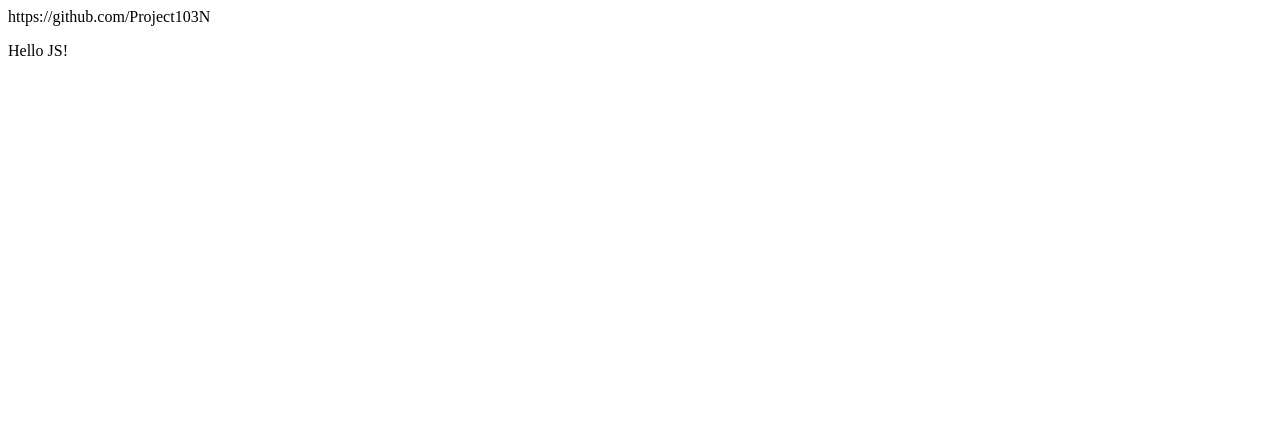
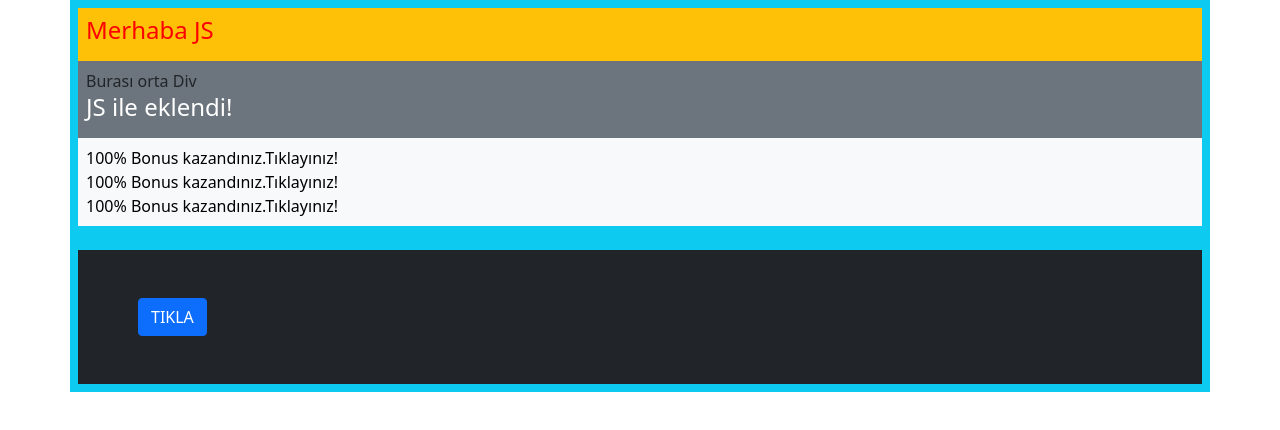
Before and after one commit to Diclekanat/NA_303, a plain HTML site: page Web05/index.html in a window 1280 px wide. Drawn offline with nearby package versions, Linux system fonts and the light colour scheme.

Commit message:
Web tasarımı 5. dersinde javascript uygulaması yapıldı.

```diff
--- a/Web05/index.html
+++ b/Web05/index.html
@@ -1,107 +1,74 @@
-https://github.com/Project103N
-
-
-
 <!DOCTYPE html>
 <html lang="en">
 <head>
     <meta charset="UTF-8">
     <meta http-equiv="X-UA-Compatible" content="IE=edge">
     <meta name="viewport" content="width=device-width, initial-scale=1.0">
-    <link rel="icon" type="image/png" href="https://avatars.githubusercontent.com/u/4602062?v=4">
-    <title>JS 01</title>
+    <link href="https://cdn.jsdelivr.net/npm/bootstrap@5.1.3/dist/css/bootstrap.min.css" rel="stylesheet" integrity="sha384-1BmE4kWBq78iYhFldvKuhfTAU6auU8tT94WrHftjDbrCEXSU1oBoqyl2QvZ6jIW3" crossorigin="anonymous">
+    <title>HTML Manipulation with JS</title>
 </head>
 <body>
-    <p>Hello JS!</p>
+    <main class="container bg-info p-2" style="min-height: 200px;">
+        <div id="ust" class="bg-warning p-2"></div>
+        <div id="orta" class="bg-secondary p-2">Burası orta Div</div>
+        <div id="alt" class="bg-light p-2">
+            <a class="link" href="//https://networkakademi.net">100% Bonus kazandınız.Tıklayınız!</a><br>
+            <a class="link" href="//https://networkakademi.net">100% Bonus kazandınız.Tıklayınız!</a><br>
+            <a class="link" href="//https://networkakademi.net">100% Bonus kazandınız.Tıklayınız!</a>
+        </div><br>
+        <div>
+            <footer class="row bg-dark p-5 m-0" style="color: wheat;">
+            <form>
+                <a id="changeTheme" class="btn btn-primary">TIKLA</a>
+            </form>
+            </footer>
+        </div>
+
+    </main>
+
     <script>
-        /*
-            Çoklu
-            yorum
-            satırı
-        */
-       // tek satır yorum
+        //id seçici
+        let ustDiv=document.getElementById("ust");
+        console.log(ustDiv);
 
-        var sayi = 5;  // 1 den fazla kez tanımlanabilir.
-        var sayi = 10;
+        //html değiştirme
+        ustDiv.innerHTML="<h4>Merhaba JS</h4>";
+        //ustDiv.innerText="<h4>Merhaba JS</h4>";
 
-        let sayi2 = 5; // 1 defa tanımlanabilir.
-        sayi2 = 10;
-        console.log(sayi2);
+        //css özelliği ekleme
+        ustDiv.style="color:red; font-weight:bold;";
 
-        const pi = 3.14; // Sabit veri
-        // pi = 3; // hata verir!
+        //querySelector seçici
+        let ortaDiv=document.querySelector("div#orta");
+        console.log(ortaDiv);
+
+        ortaDiv.innerHTML+="<br><h4 style='color:#fff'>JS ile eklendi!</h4>";
+
+        //querySelectorAll seçici
+        let linkler=document.querySelectorAll("a.link");
+
+        //console.log(typeof linkler);
+        //console.log(linkler);
+        linkler.forEach(link=>{
+            link.style="text-decoration:none; color:black;";
+        });
 
 
-        // alert("Merhabalar");
-
-        ///////////////////////
-        //    VERİ TİPLERİ   //
-        ///////////////////////
-
-        // Number: tam ve ondalıklı sayılar + - 2 üssü 53
-        // BigInt: Number'dan daha büyük sayılar için.
-        // String
-        // Boolean
-        // null
-        // Object
-
-        //////////////////////////
-        //    Tip Dönüşümleri   //
-        //////////////////////////
-
-        let variable = "125";
-        console.log(typeof variable);
-        console.log(typeof alert);
-        console.log(typeof 7);
-        console.log(typeof Math);
-        console.log(typeof true);
-
-        var sayi = Number("145");
-        var mesaj = "sayi değişkeninin veri tipi: "+typeof sayi;
-        console.log(mesaj);
-
-        console.log(typeof String(145));
-        console.log(Boolean("NA303"));
-        console.log(Boolean(""));
-        console.log(typeof Boolean("789"));
-
-        // JSON Okuma ! => String to Object
-        var strVeri = '{"name":"Ahmet","surname":"Çelik"}';
-        console.log(typeof strVeri);
-
-        let objVeri = JSON.parse(strVeri);
-        console.log(objVeri);
-        console.log(objVeri.name);
-        console.log(objVeri.surname);
-
-        // Stringify => Object to String
-        let objPerson = {
-            name:"Mahmut",
-            surname:"Şeker",
-            address: {city:"Sivas",town:"Suşehri"}
-        };
-
-        // university.mongodb.com
-
-        console.log(objPerson.name);
-        console.log(objPerson.surname);
-        console.log(objPerson.address.city);
-        console.log(objPerson.address.town);
-        // Burada nesne tanımladık.
-
-        console.log(typeof objPerson);
-        let strPerson = JSON.stringify(objPerson);
-        console.log(strPerson);
-        console.log(typeof strPerson);
-
-
-        //////////////////////////
-        // MANTIKSAL OPERATÖRLER//
-        //////////////////////////
-
-
+        //
+        let linklerr=document.getElementsByClassName('link');
+        console.log(linklerr);
+        console.log(typeof linklerr);
+        for(let index=0;index<linklerr.length;index++){
+            linklerr[index].style="text-decoration:none;color:black;";
+        }
+        let altDiv = document.getElementById('alt');
+        console.log(altDiv);
 
 
     </script>
+
+
+    <script src="https://cdn.jsdelivr.net/npm/bootstrap@5.1.3/dist/js/bootstrap.bundle.min.js" integrity="sha384-ka7Sk0Gln4gmtz2MlQnikT1wXgYsOg+OMhuP+IlRH9sENBO0LRn5q+8nbTov4+1p" crossorigin="anonymous"></script>
+
 </body>
 </html>
```
Also changed, not shown: Web05/temel-js.html (added, +407 -0 lines).
